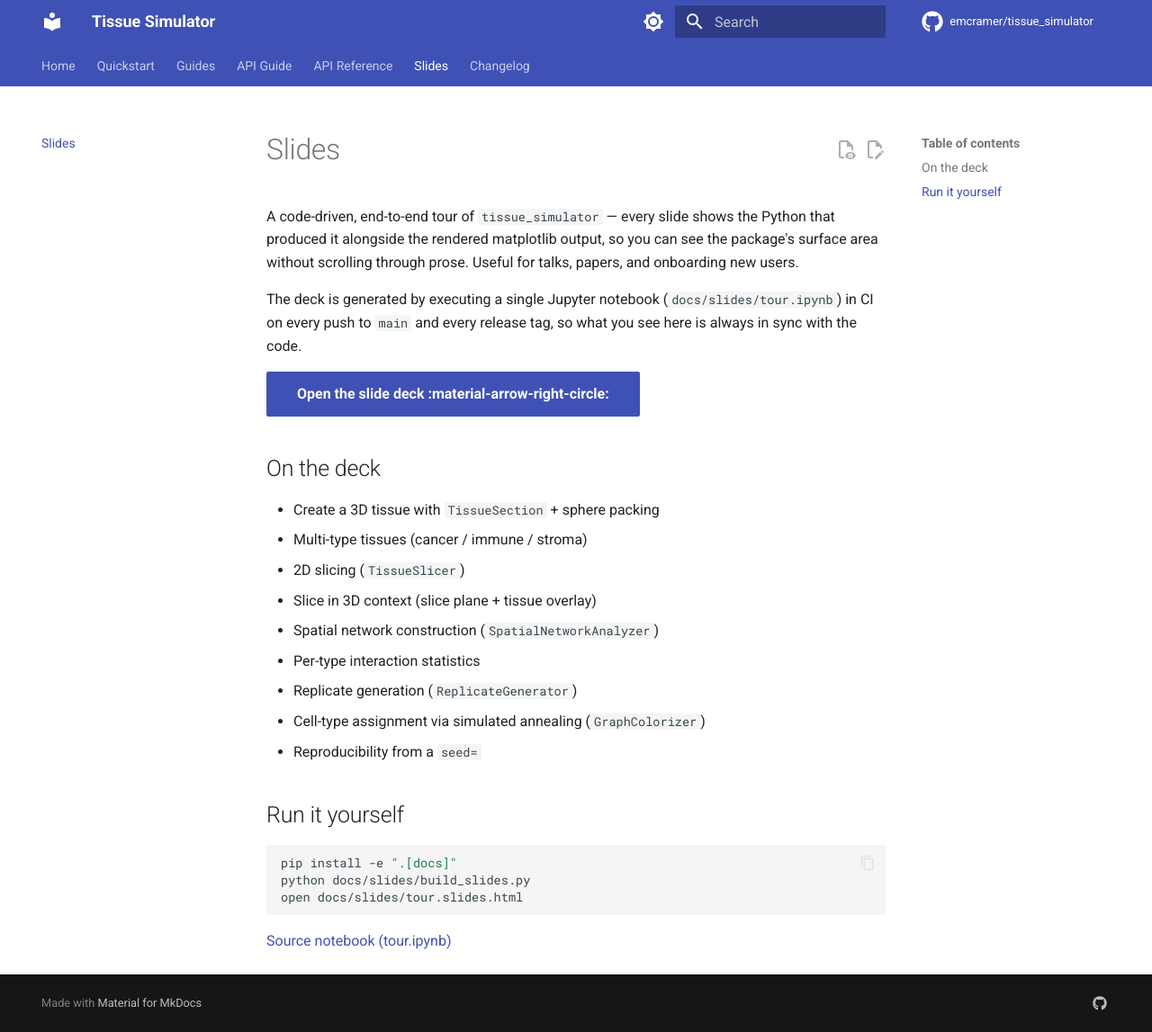
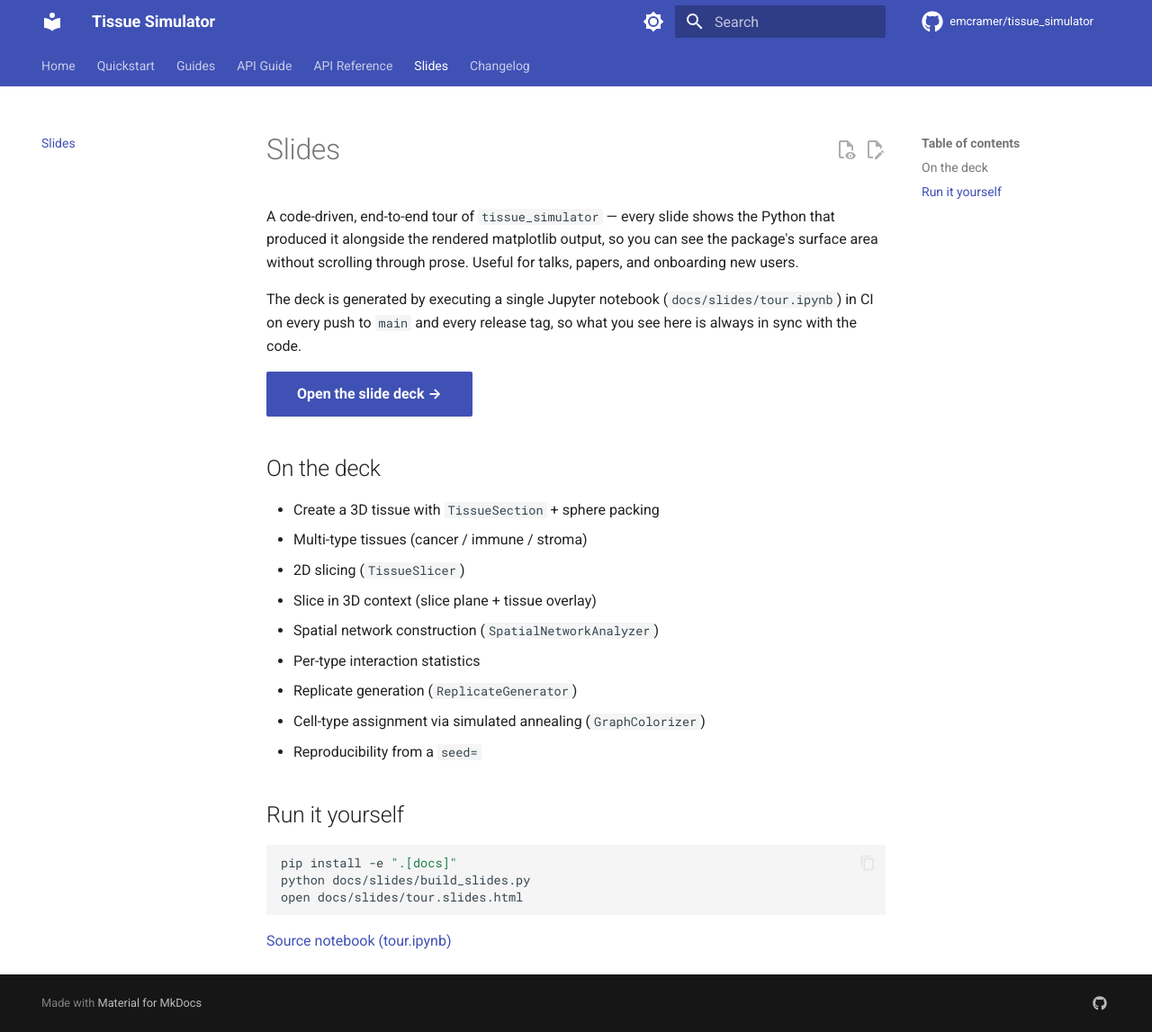
Before and after one commit to emcramer/tissue_simulator, an MkDocs documentation site: the page built from docs/slides/index.md, in a window 1280 px wide and 1147 px high. Shown: the whole window at 90% size. Built offline with MkDocs 1.6.1 and Material for MkDocs 9.7.7, drawn with Linux system fonts in a browser that asks for light colours; comment, search, counter and statistics services are not loaded; the version menu is left out.

Commit message:
Docs: fix slide-deck button icon + size figures to fit reveal.js viewport
Two issues reported on the deployed slide deck:

1. The landing page "Open the slide deck" button rendered the literal
   text `:material-arrow-right-circle:` instead of an arrow icon. Material
   icon shortcodes need the `pymdownx.emoji` extension configured with the
   twemoji index, which we don't have enabled. Switched to a plain Unicode
   arrow `→` — no mkdocs config change needed, and the button still reads
   correctly.

2. Figures on several slides (especially 3D tissue and slice-in-3D) ran
   off the bottom of the reveal.js viewport in Chrome/Edge. The package's
   `visualize_*` defaults are tuned for notebook viewing (figsize=(12,10))
   which overflows the ~960x700 slide viewport. The notebook now:
   - Sets slide-friendly rcParams in the setup cell (figsize=(7, 4.5),
     dpi=90) and defines a `fit_slide()` helper that calls
     `plt.gcf().set_size_inches(*SLIDE_FIGSIZE)` on the current figure.
   - For viz calls whose internal figsize isn't exposed
     (`TissueSection.visualize`, `TissueSlicer.visualize_slice_in_3d`),
     calls `fit_slide()` after the viz function returns and before
     `plt.show()`.
   - For viz calls that accept `figsize=` (`visualize_slice_2d`,
     `visualize_network`, `visualize_colored_graph`, the bar chart),
     passes `figsize=SLIDE_FIGSIZE` directly.

Rendered deck shrinks from ~5.5 MB to ~3.7 MB; same 13 slides, same 8
generated figures, same code shown alongside. No source code, no version
bump.

Tests: 156 passing (unchanged). `mkdocs build --strict` exit 0.

```diff
--- a/docs/slides/index.md
+++ b/docs/slides/index.md
@@ -9,7 +9,7 @@ The deck is generated by executing a single Jupyter notebook
 (`docs/slides/tour.ipynb`) in CI on every push to `main` and every release
 tag, so what you see here is always in sync with the code.
 
-[Open the slide deck :material-arrow-right-circle:](tour.slides.html){ .md-button .md-button--primary target="_blank" }
+[Open the slide deck →](tour.slides.html){ .md-button .md-button--primary target="_blank" }
 
 ## On the deck
 
```
Also changed, not shown: docs/slides/tour.ipynb.
